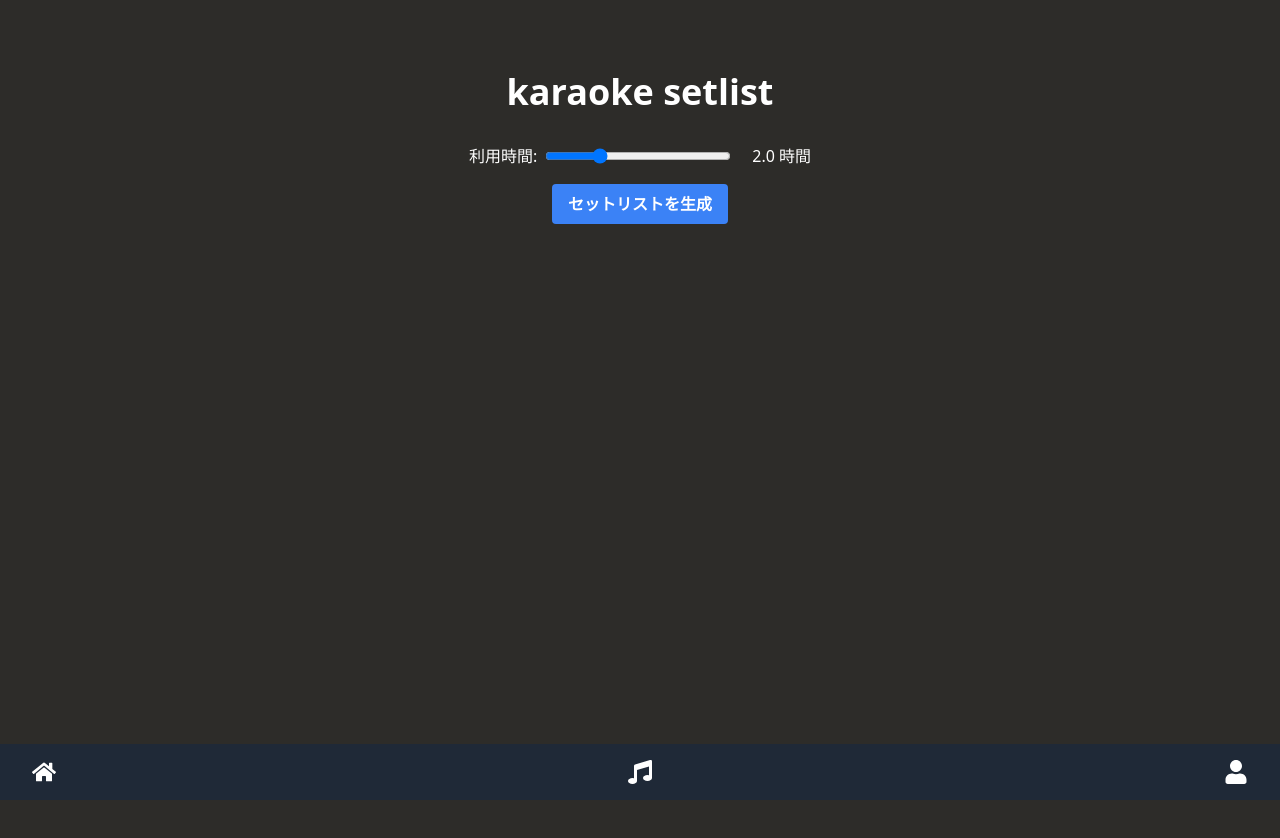
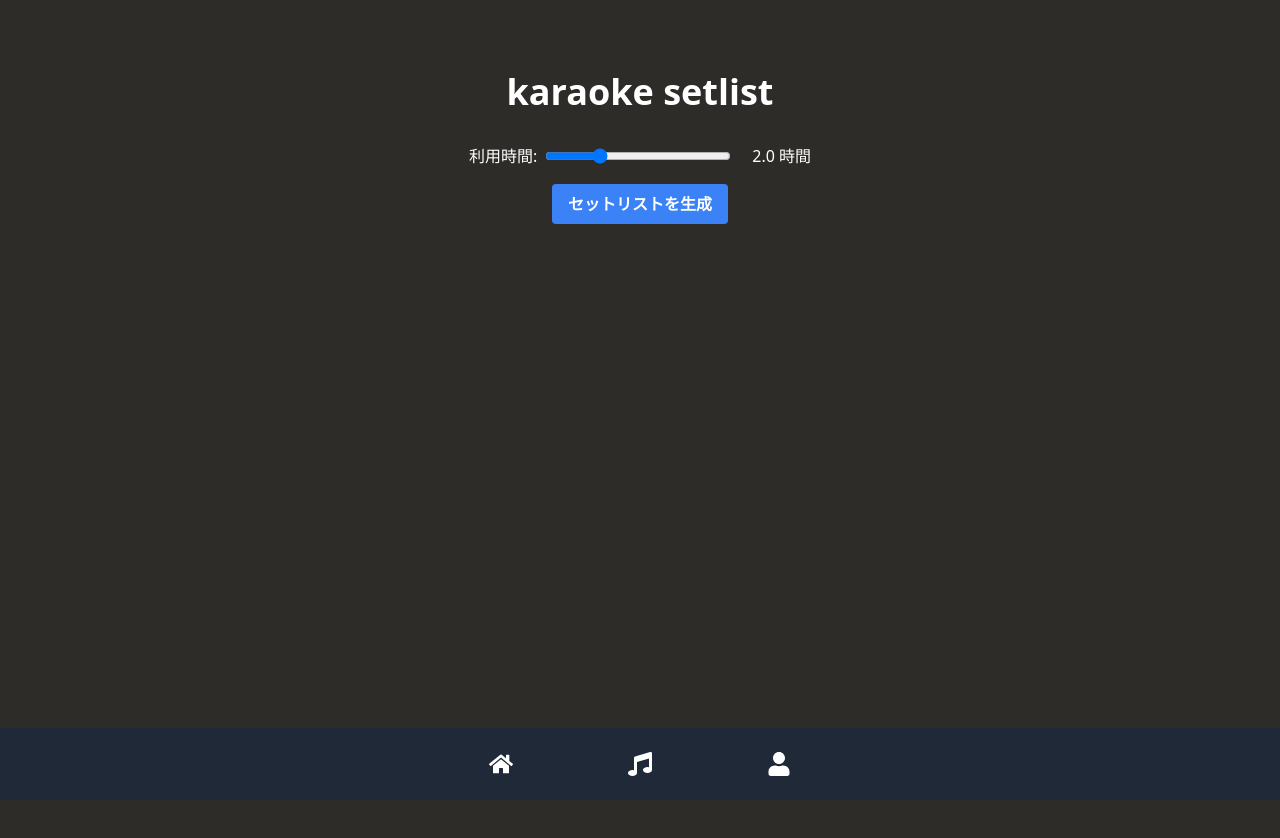
Before and after one commit to Minimalist-00/study-karaoke-test, a Next.js app: page / in a window 1280 px wide. Built offline with nearby package versions, Linux system fonts and the light colour scheme.

Commit message:
chore: Update Footer component styling and layout

```diff
--- a/src/components/Footer.tsx
+++ b/src/components/Footer.tsx
@@ -2,11 +2,19 @@ import { FaHome, FaMusic, FaUser } from 'react-icons/fa';
 
 const Footer = () => {
   return (
-    <footer className="fixed bottom-0 w-full bg-gray-800 text-white py-4">
-      <div className="container mx-auto flex justify-between items-center px-8">
-        <FaHome className="text-2xl w-6 h-6" />
-        <FaMusic className="text-2xl w-6 h-6" />
-        <FaUser className="text-2xl w-6 h-6" />
+    <footer className="fixed bottom-0 left-0 right-0 bg-gray-800 text-white py-4">
+      <div className="mx-auto max-w-[350px] px-4">
+        <div className="flex justify-between items-center">
+          <button className="focus:outline-none focus:ring-2 focus:ring-white rounded-full p-2 transition-colors duration-200 hover:bg-gray-700">
+            <FaHome className="text-2xl w-6 h-6" />
+          </button>
+          <button className="focus:outline-none focus:ring-2 focus:ring-white rounded-full p-2 transition-colors duration-200 hover:bg-gray-700">
+            <FaMusic className="text-2xl w-6 h-6" />
+          </button>
+          <button className="focus:outline-none focus:ring-2 focus:ring-white rounded-full p-2 transition-colors duration-200 hover:bg-gray-700">
+            <FaUser className="text-2xl w-6 h-6" />
+          </button>
+        </div>
       </div>
     </footer>
   );
```
